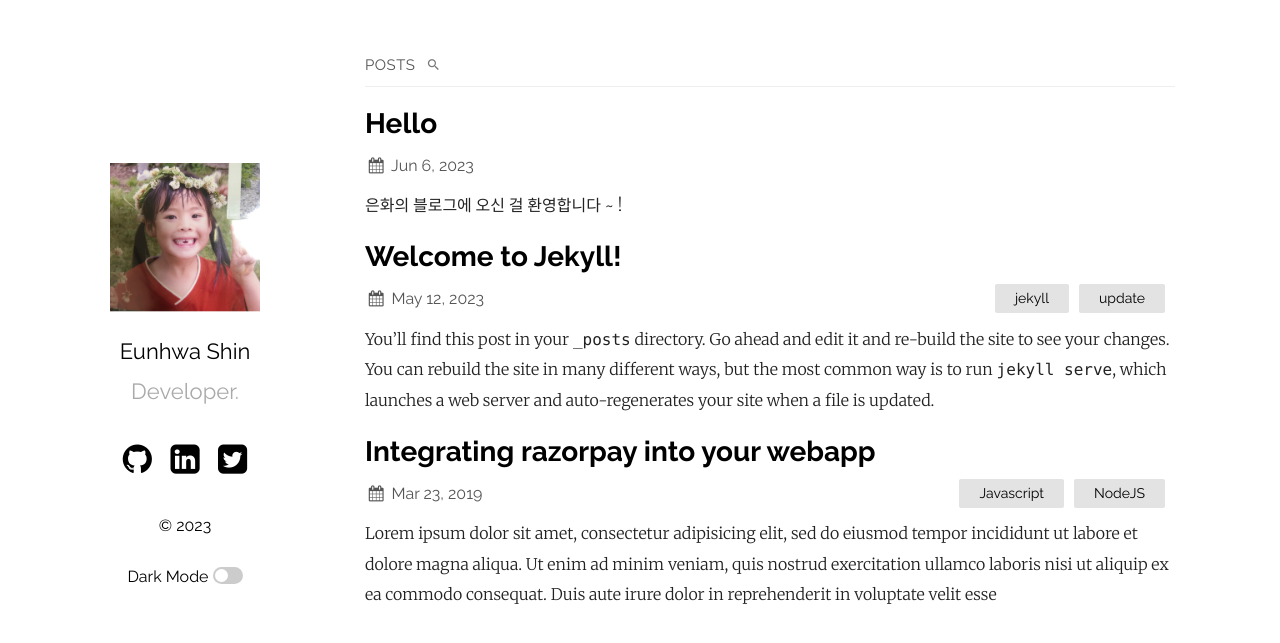
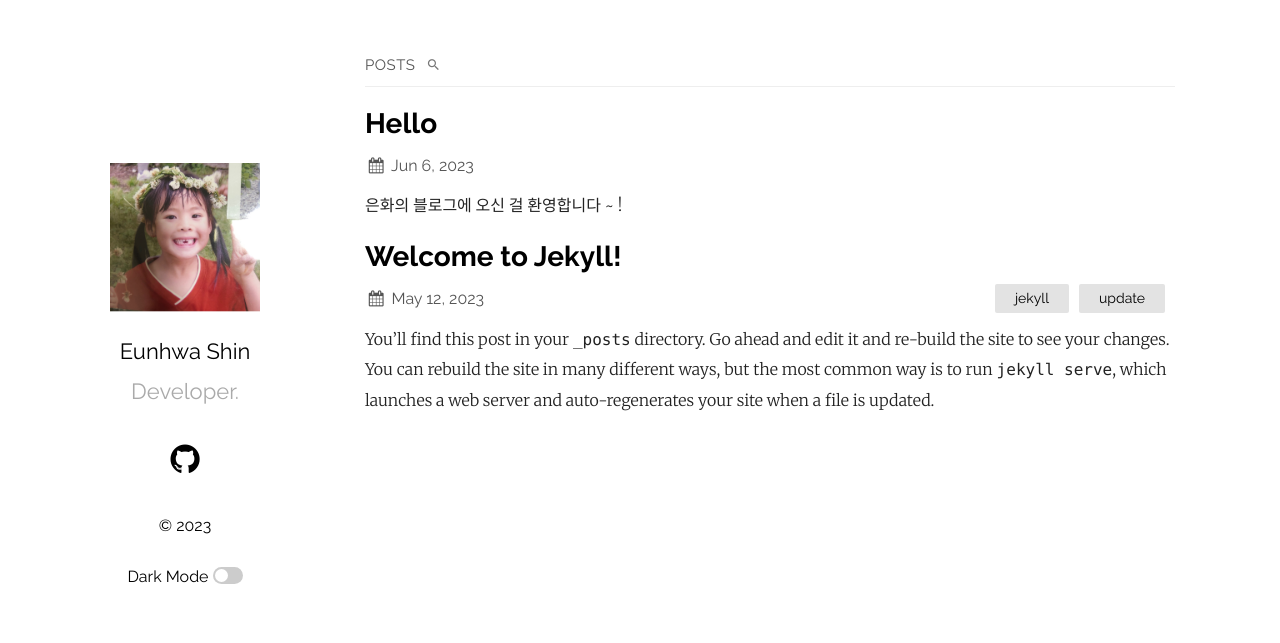
Before and after one commit to eunhwa0308/gitblog_hello2, a Jekyll site: the page built from index.md, in a window 1280 px wide. Shown: the top 643 px of the page. Built offline with Jekyll 4.4.1, drawn with Linux system fonts in a browser that asks for light colours.

````diff
--- a/_config.yml
+++ b/_config.yml
@@ -26,9 +26,9 @@ plainwhite:
     - post
   # generate social links in footer
   social_links:
-    twitter: samarsault
-    github:  samarsault
-    linkedIn: in/samarsault
+    #twitter: samarsault
+    github:  eunhwa0308
+    #linkedIn: in/samarsault
     #dribbble: jekyll
     #flickr:   jekyll
     #instagram: jekyll
--- a/_posts/2019-03-23-welcome-to-jekyll.markdown
+++ /dev/null
@@ -1,28 +0,0 @@
----
-layout: post
-title:  "Integrating razorpay into your webapp"
-date:   2019-03-23 21:03:36 +0530
-categories: Javascript NodeJS
----
-Lorem ipsum dolor sit amet, consectetur adipisicing elit, sed do eiusmod tempor incididunt ut labore et dolore magna aliqua. Ut enim ad minim veniam, quis nostrud exercitation ullamco laboris nisi ut aliquip ex ea commodo consequat. Duis aute irure dolor in reprehenderit in voluptate velit esse
-
-```javascript
-const Razorpay = require('razorpay');
-
-let rzp = Razorpay({
-	key_id: 'KEY_ID',
-	secret: 'name'
-});
-
-// capture request
-rzp.capture(payment_id, cost)
-	.then(function (data) {
-		return 2;
-	})
-```
-
-Check out the [Jekyll docs][jekyll-docs] for more info on how to get the most out of Jekyll. File all bugs/feature requests at [Jekyll’s GitHub repo][jekyll-gh]. If you have questions, you can ask them on [Jekyll Talk][jekyll-talk].
-
-[jekyll-docs]: https://jekyllrb.com/docs/home
-[jekyll-gh]:   https://github.com/jekyll/jekyll
-[jekyll-talk]: https://talk.jekyllrb.com/
````
